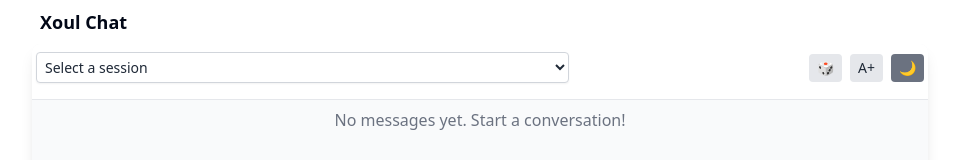
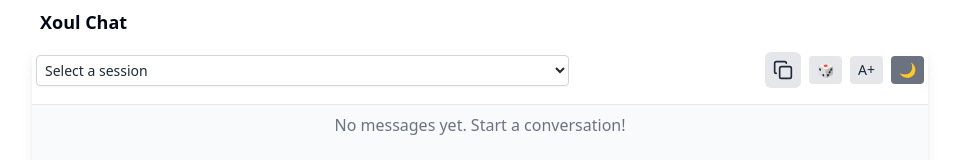
Before and after one commit to dom7kim/xoul-chat, a Next.js app: page / in a window 1280 px wide. Shown: the top 160 px of the page, without its empty margins (160-1119 px from the left). Built offline with nearby package versions, Linux system fonts and the light colour scheme.

Commit message:
add copy button

```diff
--- a/src/app/components/ChatMessages.js
+++ b/src/app/components/ChatMessages.js
@@ -65,16 +65,15 @@ export default function ChatMessages({ messages, darkMode, largeFont, isTyping }
               Feedback
             </button>
             {expandedFeedback[index] && (
-              <>
-                <p className={`mt-2 ${
+              <div className={`mt-2 pl-3 border-l-4 ${
+                darkMode ? 'border-blue-500 bg-gray-800' : 'border-blue-500 bg-gray-50'
+              } p-2 rounded`}>
+                <p className={`${
                   darkMode ? 'text-gray-300' : 'text-gray-700'
                 }`}>
                   {feedback}
                 </p>
-                <hr className={`my-2 ${
-                  darkMode ? 'border-gray-600' : 'border-gray-300'
-                }`} />
-              </>
+              </div>
             )}
           </div>
         )}
--- a/src/app/components/ChatRoom.js
+++ b/src/app/components/ChatRoom.js
@@ -3,6 +3,7 @@
 import { useState, useEffect, useRef } from 'react';
 import ChatMessages from './ChatMessages';
 import ChatInput from './ChatInput';
+import CopyButton from './CopyButton';
 
 export default function ChatRoom({ questionData }) {
   const [messages, setMessages] = useState([]);
@@ -135,6 +136,49 @@ export default function ChatRoom({ questionData }) {
     setLargeFont(!largeFont);
   };
 
+  const copyConversation = () => {
+    const topicTitle = selectedSession;
+    const currentQuestion = selectedQuestion;
+    let conversationMarkdown = '';
+
+    messages.forEach((msg, index) => {
+      if (msg.role === 'user') {
+        conversationMarkdown += `**You:** ${msg.content.trim()}\n\n`;
+      } else if (msg.role === 'assistant') {
+        const feedbackMatch = msg.content.match(/\[\[(.*?)\]\]/s);
+        const feedback = feedbackMatch ? feedbackMatch[1].trim() : '';
+        const content = msg.content.replace(/\[\[.*?\]\]/s, '').trim();
+
+        // Skip the first assistant message if it's just repeating the question
+        if (index === 0 && content.includes(currentQuestion)) {
+          return;
+        }
+
+        if (index > 0 && messages[index - 1].role === 'user' && feedback) {
+          conversationMarkdown += `> **Feedback:** ${feedback}\n\n`;
+        }
+
+        conversationMarkdown += `**Stephanie:** ${content}\n\n`;
+      }
+    });
+
+    const markdownToCopy = `# ${topicTitle}
+
+## Question
+${currentQuestion}
+
+## Conversation
+${conversationMarkdown.trim()}
+
+---
+Generated on ${new Date().toLocaleString()}
+`;
+
+    navigator.clipboard.writeText(markdownToCopy)
+      .then(() => console.log('Conversation copied to clipboard in Markdown format'))
+      .catch(err => console.error('Failed to copy: ', err));
+  };
+
   return (
     <div className={`w-full flex flex-col ${
       darkMode ? 'bg-gray-800 text-white' : 'bg-gray-50 text-gray-900'
@@ -158,6 +202,7 @@ export default function ChatRoom({ questionData }) {
             ))}
           </select>
           <div className="flex items-center space-x-2">
+            <CopyButton onClick={copyConversation} darkMode={darkMode} />
             <button
               onClick={selectRandomTopic}
               className={`px-2 py-1 text-sm rounded ${
@@ -192,7 +237,7 @@ export default function ChatRoom({ questionData }) {
             <select
               value={selectedQuestion}
               onChange={handleQuestionChange}
-              className={`w-full p-1 border rounded shadow-sm focus:ring appearance-none ${
+              className={`w-full p-1 pr-8 border rounded shadow-sm focus:ring appearance-none ${
                 darkMode
                   ? 'bg-gray-700 text-white border-gray-600 focus:border-blue-400 focus:ring-blue-300'
                   : 'bg-white text-gray-800 border-gray-300 focus:border-blue-500 focus:ring-blue-200'
--- /dev/null
+++ b/src/app/components/CopyButton.js
@@ -0,0 +1,30 @@
+import { useState } from 'react';
+import { Copy, Check } from 'lucide-react';
+
+export default function CopyButton({ onClick, darkMode }) {
+  const [copied, setCopied] = useState(false);
+
+  const handleClick = () => {
+    onClick();
+    setCopied(true);
+    setTimeout(() => setCopied(false), 2000);
+  };
+
+  return (
+    <button
+      onClick={handleClick}
+      className={`p-2 rounded-md focus:outline-none focus:ring-2 ${
+        darkMode
+          ? 'bg-gray-700 text-white hover:bg-gray-600 focus:ring-gray-500'
+          : 'bg-gray-200 text-gray-800 hover:bg-gray-300 focus:ring-gray-400'
+      }`}
+      aria-label="Copy conversation"
+    >
+      {copied ? (
+        <Check className="w-5 h-5" />
+      ) : (
+        <Copy className="w-5 h-5" />
+      )}
+    </button>
+  );
+}
```
